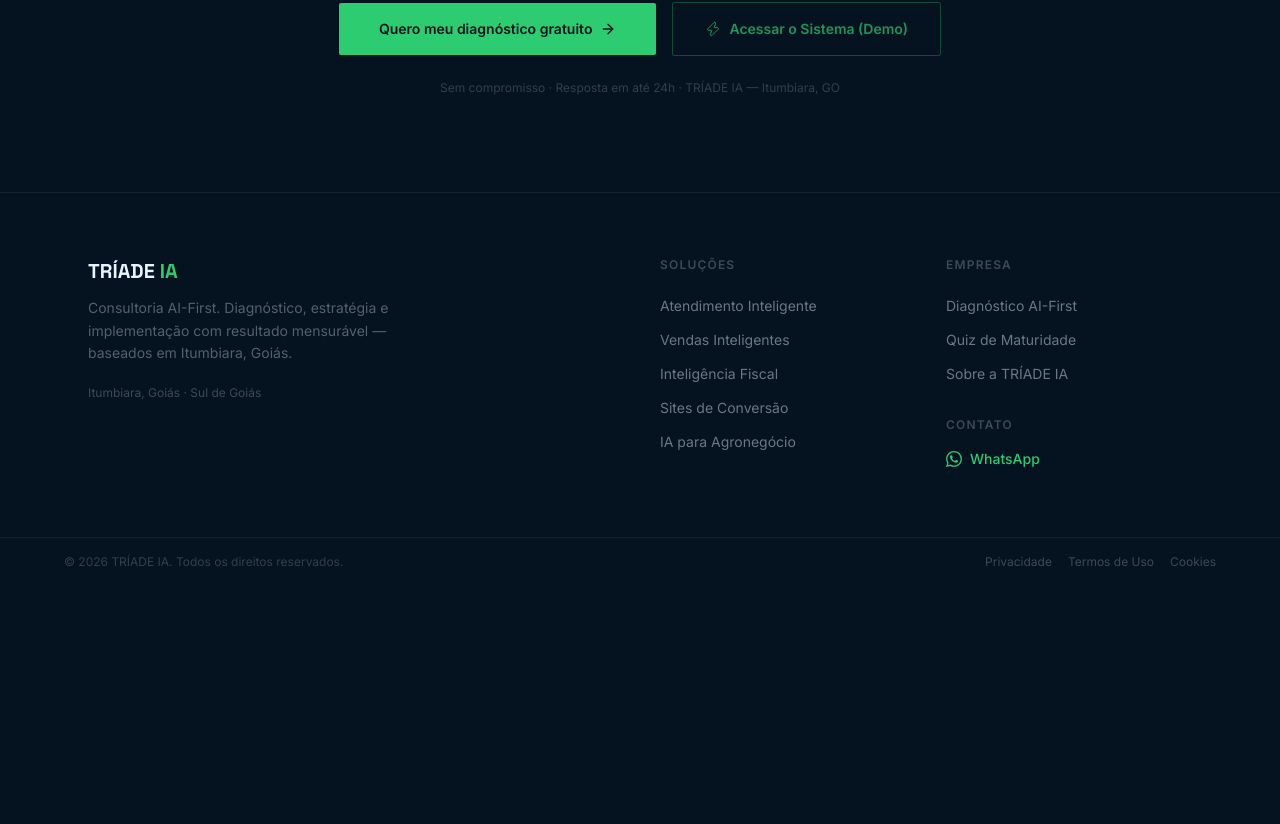
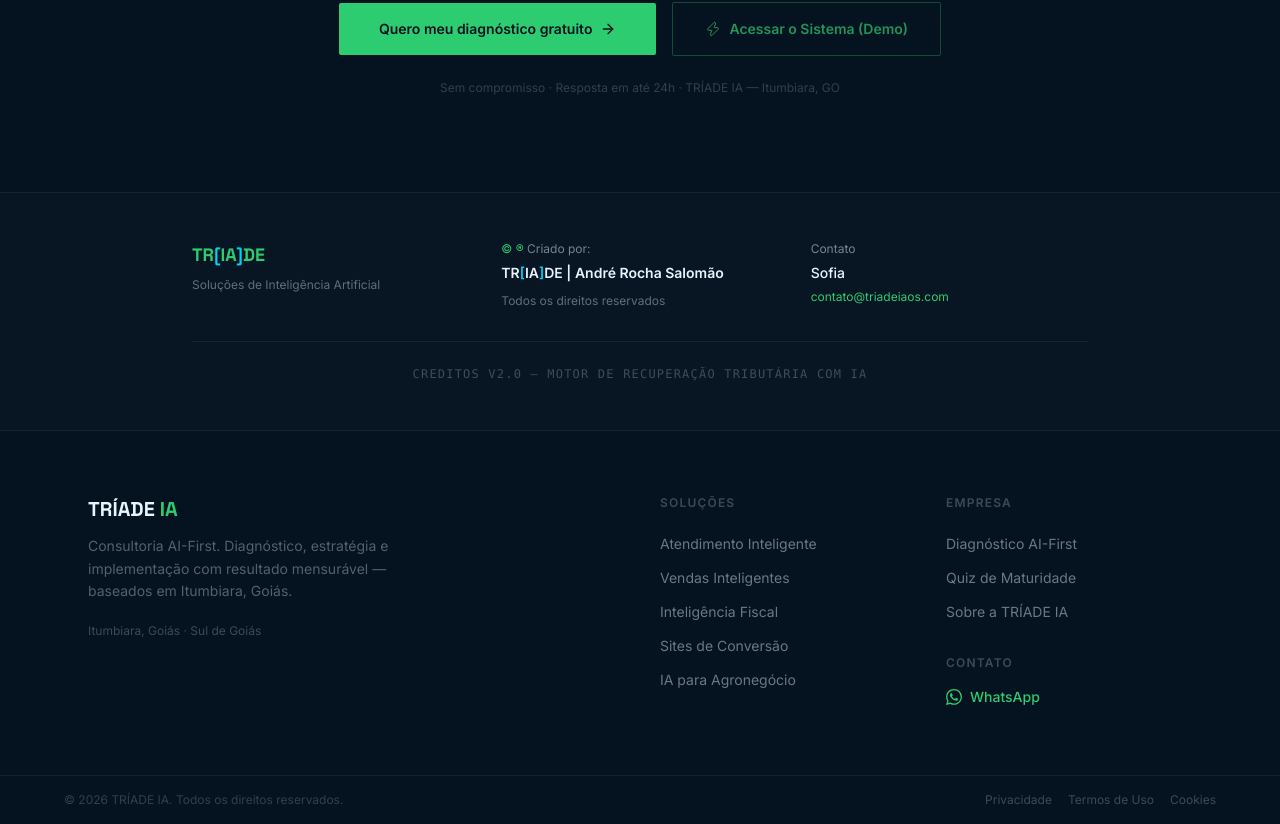
Before and after one commit to pedrosalomao881-star/triade-ia-site, a Next.js app: page /creditOS in a window 1280 px wide. Shown: the part 5121-5945 px from the top of the page. Before the commit the page ends 5707 px from the top, so only its background shows below. Built offline with nearby package versions, Linux system fonts and the light colour scheme.

Commit message:
feat: adicionar seção de créditos ao CreditOS
- Logo TRÍADE em footer
- Símbolos © ® (copyright + registered)
- Créditos: TR[IA]DE | André Rocha Salomão
- Contato: Sofia
- Email: contato@triadeiaos.com
- Linha de direitos reservados
- Versão do produto: CreditOS v2.0

```diff
--- a/app/creditOS/page.tsx
+++ b/app/creditOS/page.tsx
@@ -365,6 +365,54 @@ export default function CreditOSPage() {
         </div>
       </section>
 
+      {/* ── FOOTER / CRÉDITOS ── */}
+      <section className="py-12 px-6 border-t border-white/[0.06] bg-white/[0.01]">
+        <div className="max-w-4xl mx-auto">
+          <div className="grid grid-cols-1 md:grid-cols-3 gap-8 text-center md:text-left">
+            {/* Logo */}
+            <div className="flex flex-col items-center md:items-start gap-2">
+              <div className="text-brand font-display font-bold text-lg">
+                TR<span className="text-cyan-400">[</span>IA<span className="text-cyan-400">]</span>DE
+              </div>
+              <p className="text-ice/40 text-xs">Soluções de Inteligência Artificial</p>
+            </div>
+
+            {/* Créditos */}
+            <div className="flex flex-col items-center md:items-start gap-1.5">
+              <p className="text-ice/50 text-xs">
+                <span className="text-brand">©</span> <span className="text-brand">®</span> Criado por:
+              </p>
+              <p className="text-ice font-semibold text-sm">
+                TR<span className="text-cyan-400">[</span>IA<span className="text-cyan-400">]</span>DE | André Rocha Salomão
+              </p>
+              <p className="text-ice/40 text-xs mt-1">
+                Todos os direitos reservados
+              </p>
+            </div>
+
+            {/* Contato */}
+            <div className="flex flex-col items-center md:items-start gap-1.5">
+              <p className="text-ice/50 text-xs">Contato</p>
+              <p className="text-ice font-medium text-sm">
+                Sofia
+              </p>
+              <a
+                href="mailto:contato@triadeiaos.com"
+                className="text-brand hover:text-brand/80 text-xs transition-colors"
+              >
+                contato@triadeiaos.com
+              </a>
+            </div>
+          </div>
+
+          <div className="border-t border-white/[0.06] mt-8 pt-6 text-center">
+            <p className="text-ice/25 text-xs font-mono uppercase tracking-widest">
+              CreditOS v2.0 — Motor de Recuperação Tributária com IA
+            </p>
+          </div>
+        </div>
+      </section>
+
     </main>
     </>
   )
```
